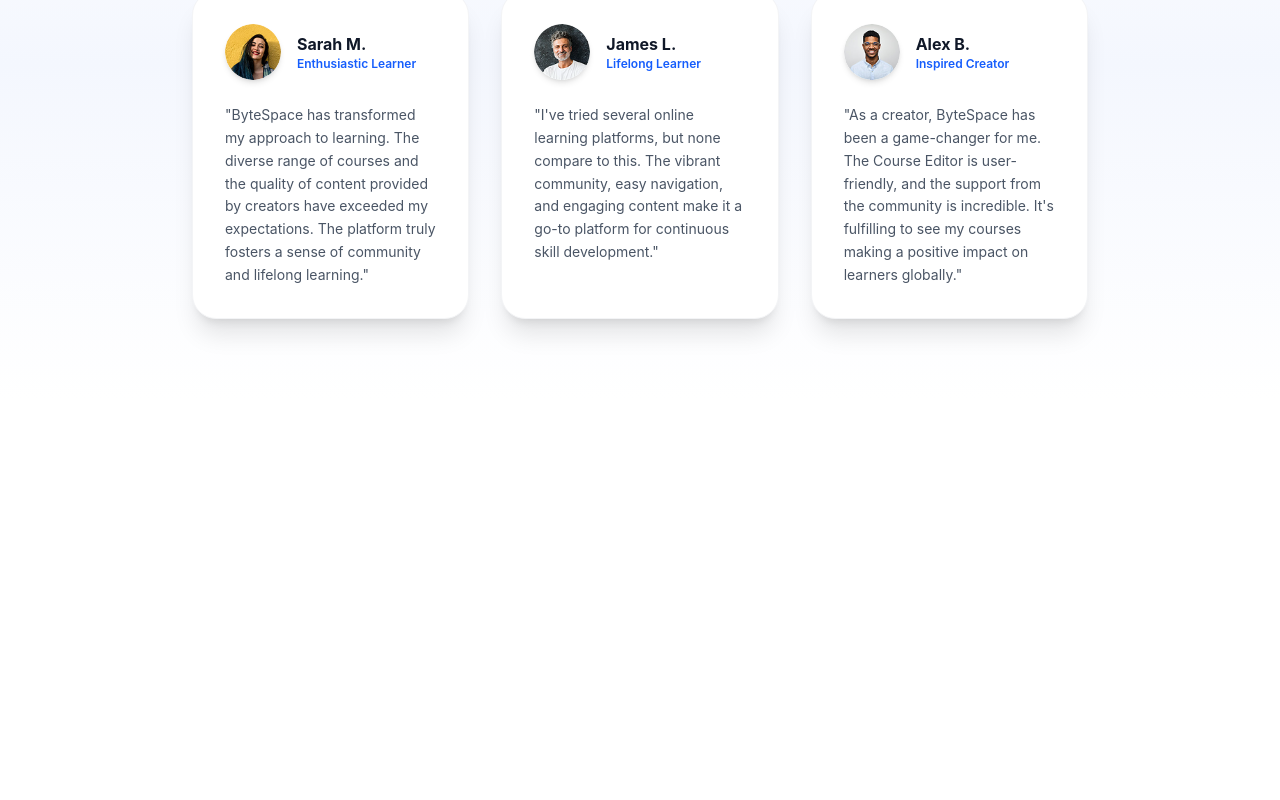
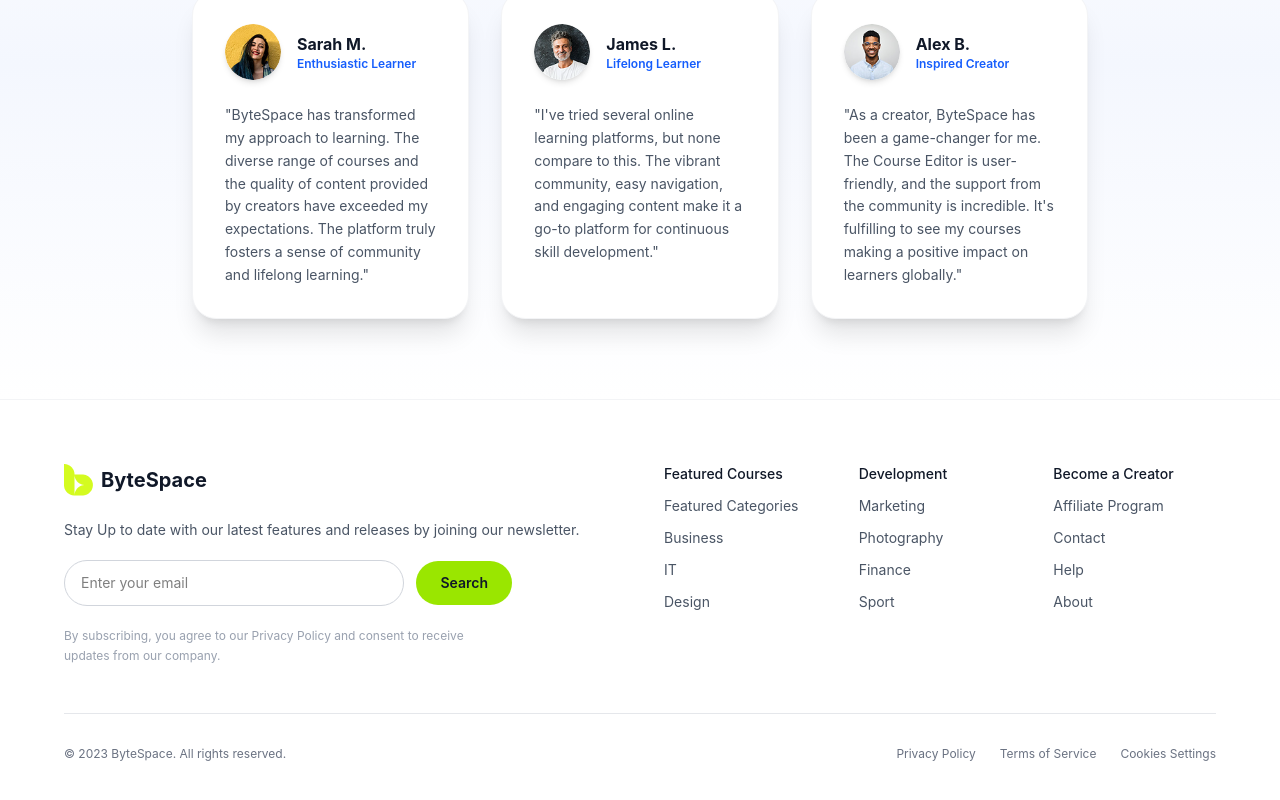
Before and after one commit to khairozzaman91/bytespace-assessment, a React (Vite) app: page / in a window 1280 px wide. Shown: the part 4585-5385 px from the top of the page. Before the commit the page ends 4984 px from the top, so only its background shows below. Built offline with nearby package versions, Linux system fonts and the light colour scheme.

Commit message:
feat: implement finalized Footer component with clean Tailwind styling

```diff
--- a/src/App.jsx
+++ b/src/App.jsx
@@ -7,6 +7,7 @@
 import ProfessionalGrowth from "./components/ProfessionalGrowth";
 import CreatorCTA from "./components/CreatorCTA";
 import Testimonials from "./components/Testimonials";
+import Footer from "./components/Footer";
 
 
 function App() {
@@ -21,6 +22,7 @@
         <ProfessionalGrowth />
         <CreatorCTA />
         <Testimonials />
+        <Footer />
 
     </>
   );
--- /dev/null
+++ b/src/components/Footer.jsx
@@ -0,0 +1,153 @@
+import { useState } from "react";
+import logoImg from "../assets/brand-logo.png";
+
+export default function Footer() {
+  const [email, setEmail] = useState("");
+
+  const handleSubscribe = (e) => {
+    e.preventDefault();
+    if (!email) return;
+    alert(`Thank you for subscribing with: ${email}`);
+    setEmail("");
+  };
+
+  return (
+    <footer className="w-full bg-white p-8 md:p-12 lg:p-16 border-t border-gray-100">
+      <div className="mx-auto max-w-7xl">
+        {/* Top Section: Newsletter & Links */}
+        <div className="grid grid-cols-1 lg:grid-cols-12 gap-12 pb-12">
+          {/* Left Side: Logo & Newsletter */}
+          <div className="lg:col-span-6 flex flex-col items-start">
+            {/* Logo */}
+            <div className="flex items-center gap-2 mb-6">
+              <img src={logoImg} alt="ByteSpace Logo" className="h-8 w-auto" />
+              <span className="text-xl font-bold text-gray-900">ByteSpace</span>
+            </div>
+
+            {/* Newsletter Text */}
+            <p className="text-gray-600 text-sm mb-5">
+              Stay Up to date with our latest features and releases by joining
+              our newsletter.
+            </p>
+
+            {/* Input & Search Button Form */}
+            <form
+              onSubmit={handleSubscribe}
+              className="flex flex-col sm:flex-row items-center gap-3 w-full max-w-md mb-5"
+            >
+              <input
+                type="email"
+                value={email}
+                onChange={(e) => setEmail(e.target.value)}
+                placeholder="Enter your email"
+                required
+                className="w-full px-4 py-3 rounded-full border border-gray-300 text-sm focus:outline-none focus:ring-2 focus:ring-blue-600"
+              />
+              <button
+                type="submit"
+                className="w-full sm:w-auto bg-lime-400 hover:bg-lime-500 text-gray-900 font-semibold px-6 py-3 rounded-full transition-all text-sm cursor-pointer"
+              >
+                Search
+              </button>
+            </form>
+
+            {/* Privacy Policy Note */}
+            <p className="text-gray-400 text-xs leading-relaxed max-w-md">
+              By subscribing, you agree to our Privacy Policy and consent to
+              receive updates from our company.
+            </p>
+          </div>
+
+          {/* Right Side: Links Columns */}
+          <div className="lg:col-span-6 grid grid-cols-3 gap-8 text-sm">
+            {/* Column 1 */}
+            <div className="flex flex-col gap-3">
+              <a
+                href="#"
+                className="text-gray-900 hover:text-blue-600 font-medium"
+              >
+                Featured Courses
+              </a>
+              <a href="#" className="text-gray-600 hover:text-blue-600">
+                Featured Categories
+              </a>
+              <a href="#" className="text-gray-600 hover:text-blue-600">
+                Business
+              </a>
+              <a href="#" className="text-gray-600 hover:text-blue-600">
+                IT
+              </a>
+              <a href="#" className="text-gray-600 hover:text-blue-600">
+                Design
+              </a>
+            </div>
+
+            {/* Column 2 */}
+            <div className="flex flex-col gap-3">
+              <a
+                href="#"
+                className="text-gray-900 hover:text-blue-600 font-medium"
+              >
+                Development
+              </a>
+              <a href="#" className="text-gray-600 hover:text-blue-600">
+                Marketing
+              </a>
+              <a href="#" className="text-gray-600 hover:text-blue-600">
+                Photography
+              </a>
+              <a href="#" className="text-gray-600 hover:text-blue-600">
+                Finance
+              </a>
+              <a href="#" className="text-gray-600 hover:text-blue-600">
+                Sport
+              </a>
+            </div>
+
+            {/* Column 3 */}
+            <div className="flex flex-col gap-3">
+              <a
+                href="#"
+                className="text-gray-900 hover:text-blue-600 font-medium"
+              >
+                Become a Creator
+              </a>
+              <a href="#" className="text-gray-600 hover:text-blue-600">
+                Affiliate Program
+              </a>
+              <a href="#" className="text-gray-600 hover:text-blue-600">
+                Contact
+              </a>
+              <a href="#" className="text-gray-600 hover:text-blue-600">
+                Help
+              </a>
+              <a href="#" className="text-gray-600 hover:text-blue-600">
+                About
+              </a>
+            </div>
+          </div>
+        </div>
+
+        {/* Divider */}
+        <hr className="border-gray-200 mb-8" />
+
+        {/* Bottom Bar: Copyright & Legal Links */}
+        <div className="flex flex-col sm:flex-row items-center justify-between text-xs text-gray-500 gap-4 pb-2 top-4">
+          <p>© 2023 ByteSpace. All rights reserved.</p>
+
+          <div className="flex items-center gap-6">
+            <a href="#" className="hover:text-gray-900">
+              Privacy Policy
+            </a>
+            <a href="#" className="hover:text-gray-900">
+              Terms of Service
+            </a>
+            <a href="#" className="hover:text-gray-900">
+              Cookies Settings
+            </a>
+          </div>
+        </div>
+      </div>
+    </footer>
+  );
+}
```
